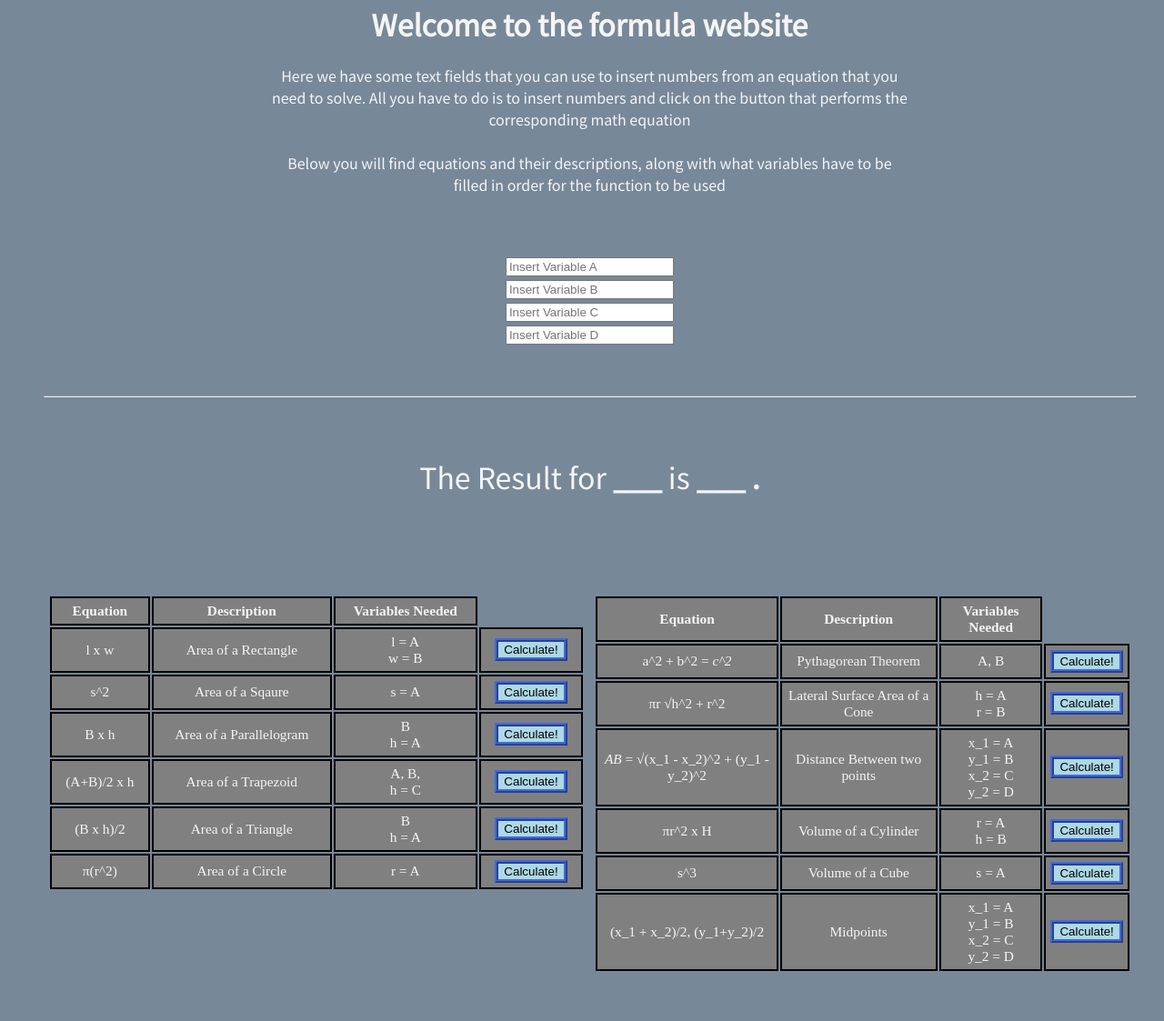
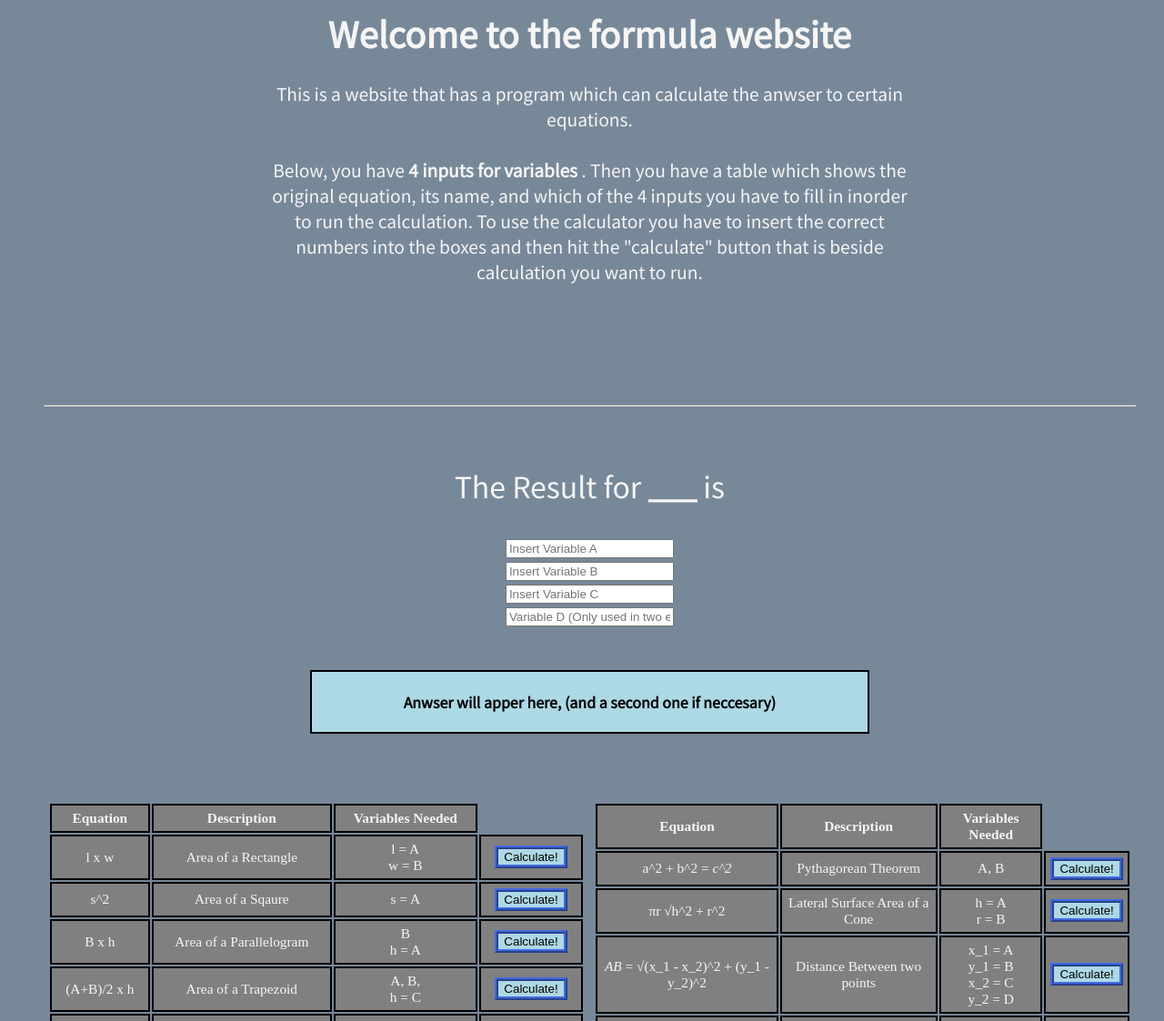
Before and after one commit to Oscale/Final-Assignment-1, a plain HTML site: page index.html in a window 1280 px wide. Shown: the part 181-1304 px from the top of the page at 91% size. Before the commit the page ends 1256 px from the top, so only its background shows below. Drawn offline with Linux system fonts and the light colour scheme.

Commit message:
Final changes hopefully.

```diff
--- a/index.html
+++ b/index.html
@@ -21,9 +21,15 @@
   <div class="cenbox fancytext">
    <div class="propertext">
     <h1>Welcome to the formula website </h1>
-    <p>Here we have some text fields that you can use to insert numbers from an equation that you need to solve. All you have to do is to insert numbers and click on the button that performs the corresponding math equation  <br><br> Below you will find equations and their descriptions, along with what variables have to be filled in order for the function to be used</p>
+    <p>This is a website that has a program which can calculate the anwser to certain equations. <br><br> Below, you have <strong> 4 inputs for variables </strong>. Then you have a table which shows the original equation, its name, and which of the 4 inputs you have to fill in inorder to run the calculation. To use the calculator you have to insert the correct numbers into the boxes and then hit the "calculate" button that is beside calculation you want to run. </p>
     <br><br>
    </div>
+    <br><br>
+    <hr>
+    <br>
+    <div class="bigboytext">
+     <p>The Result for <b id="equation">___</b> is
+    </div>
     <div>
      <input type="text" id="vala" placeholder="Insert Variable A">
      <br>
@@ -31,14 +37,12 @@
      <br>
      <input type="text" id="valc" placeholder="Insert Variable C">
      <br>
-     <input type="text" id="vald" placeholder="Insert Variable D">
+     <input type="text" id="vald" placeholder= "Variable D (Only used in two equations">
      <br>
     </div>
     <br><br>
-    <hr>
-    <br>
-    <div class="bigboytext">
-     <p>The Result for <b id="equation">___</b> is <b id="output">___</b> <b id="output2">.</b> </p>
+    <div id="outputbox">
+     <p> <b id="output">Anwser will apper here, (and a second one if neccesary)</b> <b id="output2"></b> </p>
     </div>
    </div>
    <div class="cenbox nottobigtext">
--- a/style.css
+++ b/style.css
@@ -34,6 +34,7 @@
 .propertext {
   margin-left: 250px;
   margin-right: 250px;
+  font-size: 120%;
 }
 
 .bigboytext {
@@ -88,3 +89,12 @@ body {
 #stage1 {
   display: none;
 }
+
+#outputbox {
+  border: black 2px solid;
+  padding: 5px;
+  margin: auto;
+  color: #000;
+  width: 50%;
+  background-color: lightblue;
+}
```
